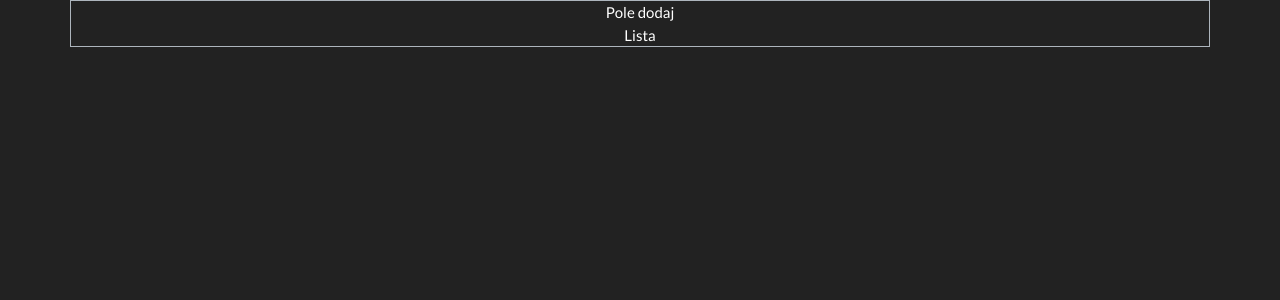
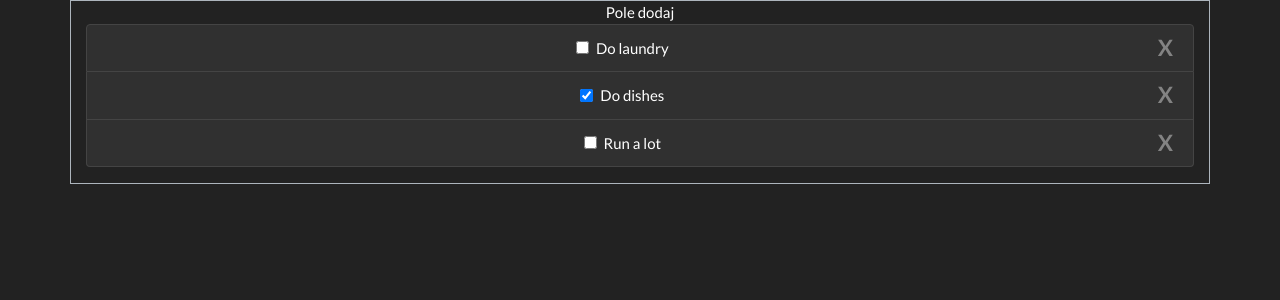
Before and after one commit to filip-wan/todo-intro, a React (Create React App) app: page / in a window 1280 px wide. Shown: the top 300 px of the page. Built offline with nearby package versions, Linux system fonts and the light colour scheme.

Commit message:
Implement context to Tasks component

```diff
--- a/src/components/App.js
+++ b/src/components/App.js
@@ -1,8 +1,13 @@
 import React from 'react';
 import ToDoList from './ToDoList';
+import TasksContext, { TasksProvider } from '../contexts/TasksContext';
 
 function App() {
-    return <ToDoList />;
+    return (
+        <TasksProvider>
+            <ToDoList />
+        </TasksProvider>
+    );
 }
 
 export default App;
--- a/src/components/Tasks.js
+++ b/src/components/Tasks.js
@@ -1,8 +1,26 @@
 import React from 'react';
-import { Container, Row, Col, ListGroup, ListGroupItem } from 'react-bootstrap';
+import { ListGroup, ListGroupItem, Form, Button } from 'react-bootstrap';
+import TasksContext from '../contexts/TasksContext';
 
 function Tasks() {
-    return <ListGroup>Lista</ListGroup>;
+    const { tasks, taskChecked, removeTask } = React.useContext(TasksContext);
+    return (
+        <ListGroup className="mb-3">
+            {tasks.map(t => (
+                <ListGroupItem key={t.id}>
+                    <Form.Check.Input
+                        inline="true"
+                        checked={t.checked}
+                        onChange={e => taskChecked(t.id, e.target.checked)}
+                    />
+                    {t.text}
+                    <Button className="close" onClick={e => removeTask(t.id)}>
+                        <span>X</span>
+                    </Button>
+                </ListGroupItem>
+            ))}
+        </ListGroup>
+    );
 }
 
 export default Tasks;
--- a/src/components/ToDoList.js
+++ b/src/components/ToDoList.js
@@ -1,5 +1,5 @@
 import React from 'react';
-import { Container, Row, Col, ListGroup, ListGroupItem } from 'react-bootstrap';
+import { Container } from 'react-bootstrap';
 import Tasks from './Tasks';
 import AddTask from './AddTask';
 
```
